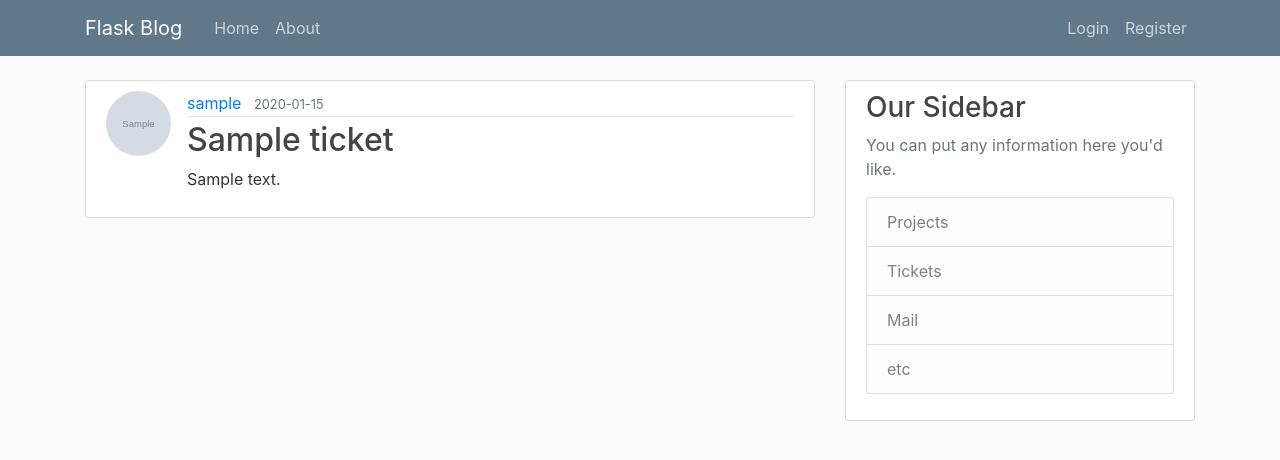
After one commit to jwakka/DebugApp, a Python web app: template DebugApp/templates/create_ticket.html in a window 1280 px wide. The commit adds this page. Shown: the top 460 px of the page. Run offline with Jinja, Linux system fonts and the light colour scheme; the template is opened without the code that fills it: most values are stand-ins (such as "Sample title", 1, 10 or a date in 2020); grey boxes marked "Sample" are stand-in pictures; some libraries are stand-ins or nearby versions.

Commit message:
Added Ticketing System

```diff
--- a/DebugApp/__init__.py
+++ b/DebugApp/__init__.py
@@ -2,6 +2,10 @@ from flask import Flask
 from flask_sqlalchemy import SQLAlchemy
 from flask_bcrypt import Bcrypt
 from flask_login import LoginManager
+from flask_security import Security, SQLAlchemyUserDatastore
+
+
+
 
 
 app = Flask(__name__)
@@ -13,4 +17,5 @@ login_manager =LoginManager(app)
 login_manager.login_view='login'
 login_manager.login_message_category ='info'
 
+
 from DebugApp import routes
--- /dev/null
+++ b/DebugApp/templates/create_ticket.html
@@ -0,0 +1,39 @@
+{% extends "layout.html" %}
+{% block content %}
+  <article class="media content-section">
+    <img class="rounded-circle article-img" src="{{ url_for('static', filename='profile_pics/' + ticket.author.image_file) }}">
+    <div class="media-body">
+      <div class="article-metadata">
+        <a class="mr-2" href="#">{{ ticket.author.username }}</a>
+        <small class="text-muted">{{ ticket.date_posted.strftime('%Y-%m-%d') }}</small>
+        {% if ticket.author == current_user %}
+          <div>
+            <a class="btn btn-secondary btn-sm mt-1 mb-1" href="{{ url_for('ticket', ticket=ticket.id) }}">Update</a>
+            <button type="button" class="btn btn-danger btn-sm m-1" data-toggle="modal" data-target="#deleteModal">Delete</button>
+          </div>
+        {% endif %}
+      </div>
+      <h2 class="article-title">{{ ticket.title }}</h2>
+      <p class="article-content">{{ ticket.content }}</p>
+    </div>
+  </article>
+  <!-- Modal -->
+  <div class="modal fade" id="deleteModal" tabindex="-1" role="dialog" aria-labelledby="deleteModalLabel" aria-hidden="true">
+    <div class="modal-dialog" role="document">
+      <div class="modal-content">
+        <div class="modal-header">
+          <h5 class="modal-title" id="deleteModalLabel">Delete Ticket?</h5>
+          <button type="button" class="close" data-dismiss="modal" aria-label="Close">
+            <span aria-hidden="true">&times;</span>
+          </button>
+        </div>
+        <div class="modal-footer">
+          <button type="button" class="btn btn-secondary" data-dismiss="modal">Close</button>
+          <form action="{{ url_for('delete_ticket', ticket_id=ticket.id) }}" method="POST">
+            <input class="btn btn-danger" type="submit" value="Delete">
+          </form>
+        </div>
+      </div>
+    </div>
+  </div>
+{% endblock content %}
--- a/DebugApp/templates/layout.html
+++ b/DebugApp/templates/layout.html
@@ -26,14 +26,22 @@
           </button>
           <div class="collapse navbar-collapse" id="navbarToggle">
             <div class="navbar-nav mr-auto">
+              <!-- Navbar Left Side -->
+              {% if current_user.is_authenticated %}
+              <a class="nav-item nav-link" href="{{ url_for('dashboard') }}">Dashboard</a>
+              <a class="nav-item nav-link" href="{{ url_for('about') }}">About</a>
+              {% else %}
               <a class="nav-item nav-link" href="{{ url_for('home') }}">Home</a>
               <a class="nav-item nav-link" href="{{ url_for('about') }}">About</a>
+              {% endif %}
             </div>
             <!-- Navbar Right Side -->
             <div class="navbar-nav">
               {% if current_user.is_authenticated %}
+              <a class="nav-item nav-link" href="{{ url_for('new_ticket') }}">New Ticket</a>
               <a class="nav-item nav-link" href="{{ url_for('logout') }}">Logout</a>
               <a class="nav-item nav-link" href="{{ url_for('account') }}">Account</a>
+
               {% else %}
                 <a class="nav-item nav-link" href="{{ url_for('login') }}">Login</a>
                 <a class="nav-item nav-link" href="{{ url_for('register') }}">Register</a>
@@ -62,9 +70,9 @@
             <h3>Our Sidebar</h3>
             <p class='text-muted'>You can put any information here you'd like.
               <ul class="list-group">
-                <li class="list-group-item list-group-item-light">Latest Posts</li>
-                <li class="list-group-item list-group-item-light">Announcements</li>
-                <li class="list-group-item list-group-item-light">Calendars</li>
+                <li class="list-group-item list-group-item-light">Projects</li>
+                <li class="list-group-item list-group-item-light">Tickets</li>
+                <li class="list-group-item list-group-item-light">Mail</li>
                 <li class="list-group-item list-group-item-light">etc</li>
               </ul>
             </p>
```
Also changed, not shown: DebugApp/forms.py (+7 -1 lines), DebugApp/models.py (+11 -1 lines), DebugApp/routes.py (+30 -3 lines), DebugApp/templates/dashboard.html (added, +16 -0 lines), DebugApp/templates/ticket.html (added, +16 -0 lines), 1 other file.
